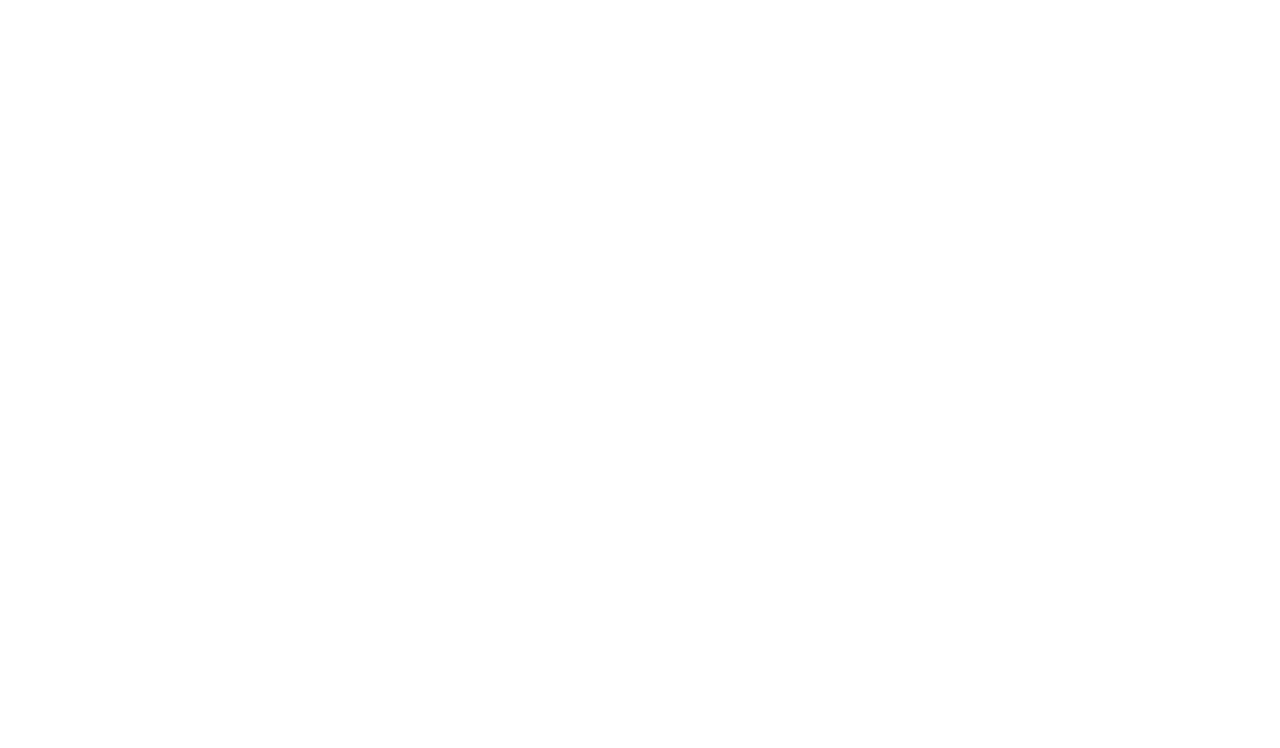
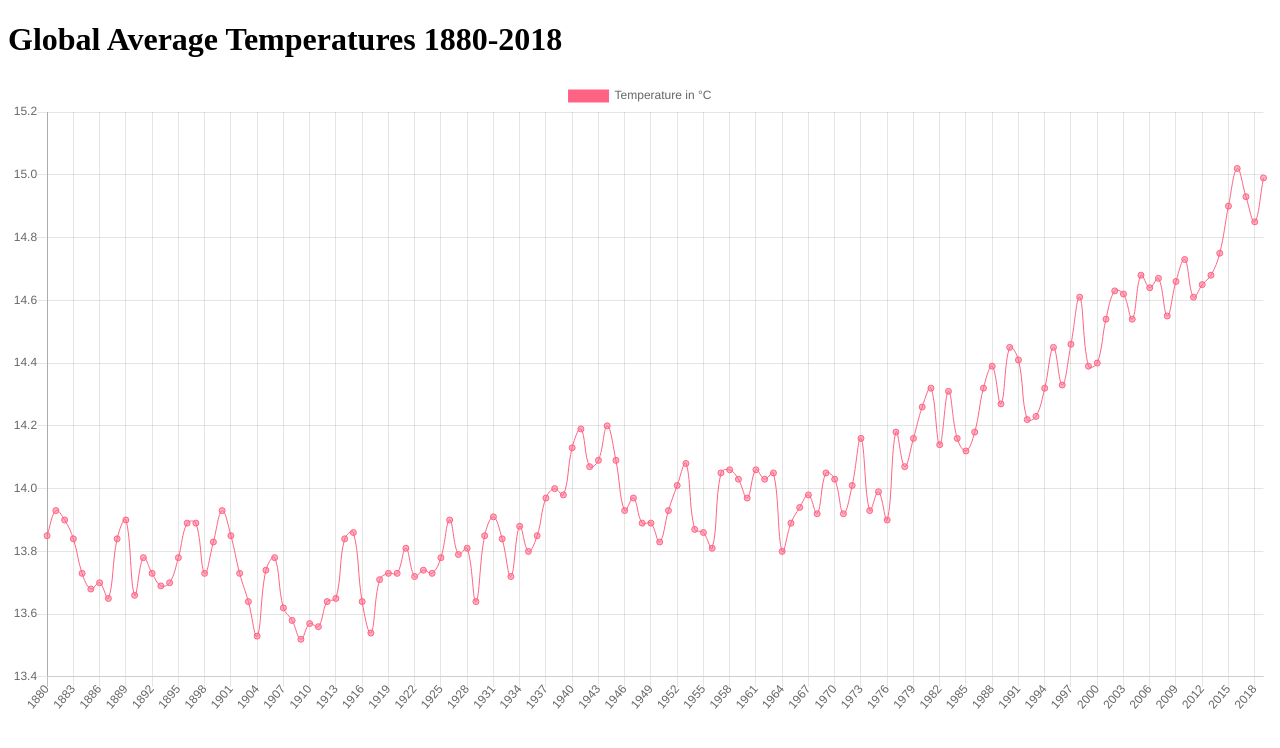
Before and after one commit to melatran/Intro_to_Data_APIs_JS, a plain HTML site: page module 1/fetch_csv/index.html in a window 1280 px wide. Drawn offline with nearby package versions, Linux system fonts and the light colour scheme.

Commit message:
Graph CSV

```diff
--- a/module 1/fetch_csv/index.html
+++ b/module 1/fetch_csv/index.html
@@ -6,26 +6,56 @@
   <meta name="viewport" content="width=device-width, initial-scale=1.0" />
   <meta http-equiv="X-UA-Compatible" content="ie=edge" />
   <title>Fetch and Graph CSV</title>
+  <script src="https://cdn.jsdelivr.net/npm/chart.js@2.8.0"></script>
 </head>
 
 <body>
+  <h1>Global Average Temperatures 1880-2018</h1>
+  <canvas id="myChart" width="400" height="200"></canvas>
+
   <script>
+    // Data from: https://data.giss.nasa.gov/gistemp/
+    // Mean from: https://earthobservatory.nasa.gov/world-of-change/DecadalTemp
 
-    getData();
+    window.addEventListener('load', setup);
+
+    async function setup() {
+      const ctx = document.getElementById('myChart').getContext('2d');
+      const globalTemps = await getData();
+      const myChart = new Chart(ctx, {
+        type: 'line',
+        data: {
+          labels: globalTemps.years,
+          datasets: [{
+            label: 'Temperature in °C',
+            data: globalTemps.temps,
+            fill: false,
+            borderColor: 'rgba(255, 99, 132, 1)',
+            backgroundColor: 'rgba(255, 99, 132, 0.5)',
+            borderWidth: 1
+          }]
+        },
+        options: {}
+      });
+    }
 
     async function getData() {
+      // const response = await fetch('testdata.csv');
       const response = await fetch('ZonAnn.Ts+dSST.csv');
       const data = await response.text();
-
-      const table = data.split(/\n/).slice(1);
-      table.forEach(row => {
-        const columns = row.split(',');
-        const year = columns[0];
-        const temp = columns[1];
-        console.log(year, temp);
+      const years = [];
+      const temps = [];
+      const rows = data.split('\n').slice(1);
+      rows.forEach(row => {
+        const cols = row.split(',');
+        years.push(cols[0]);
+        temps.push(14 + parseFloat(cols[1]));
       });
+      return {
+        years,
+        temps
+      };
     }
   </script>
 </body>
-
 </html>
```
Also changed, not shown: module 1/README.md.
